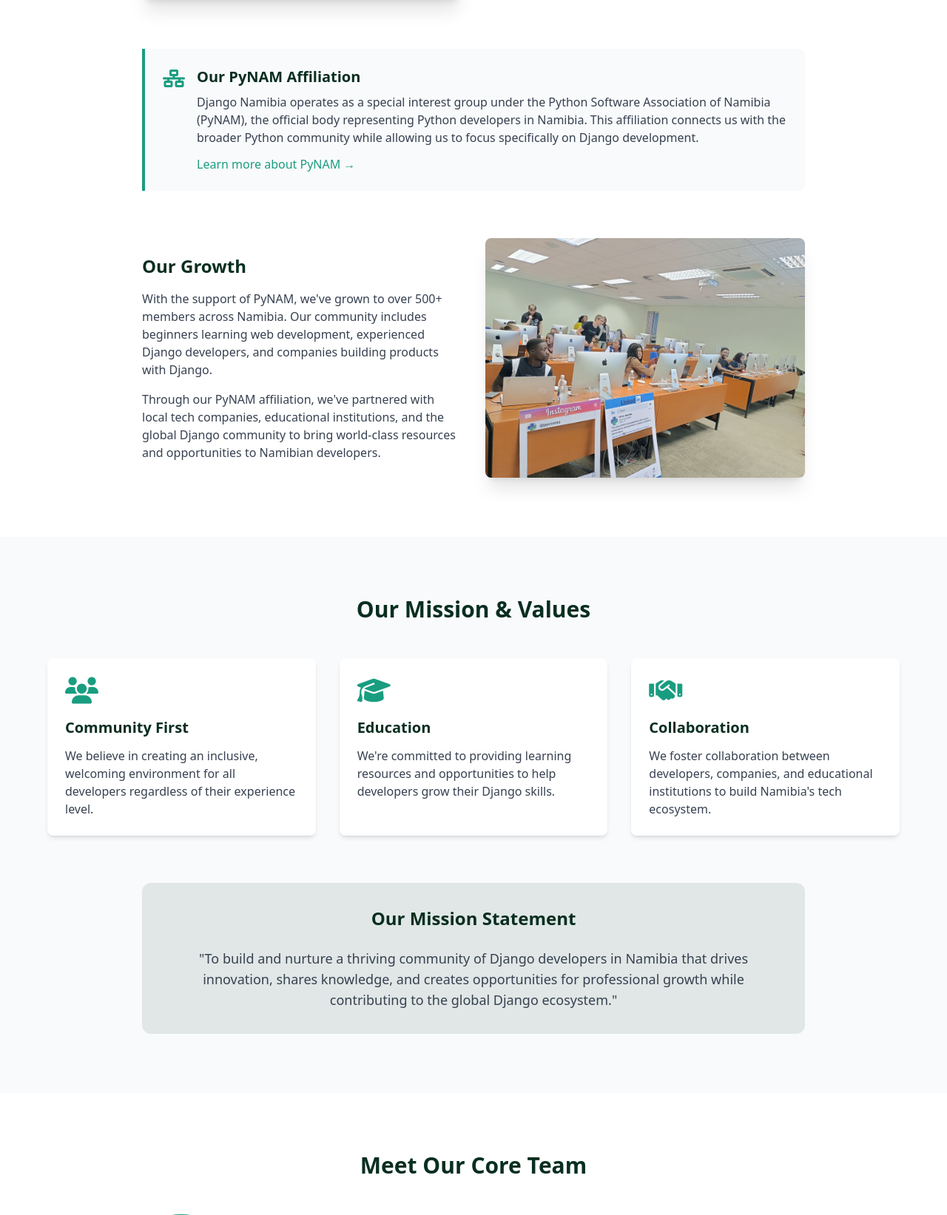
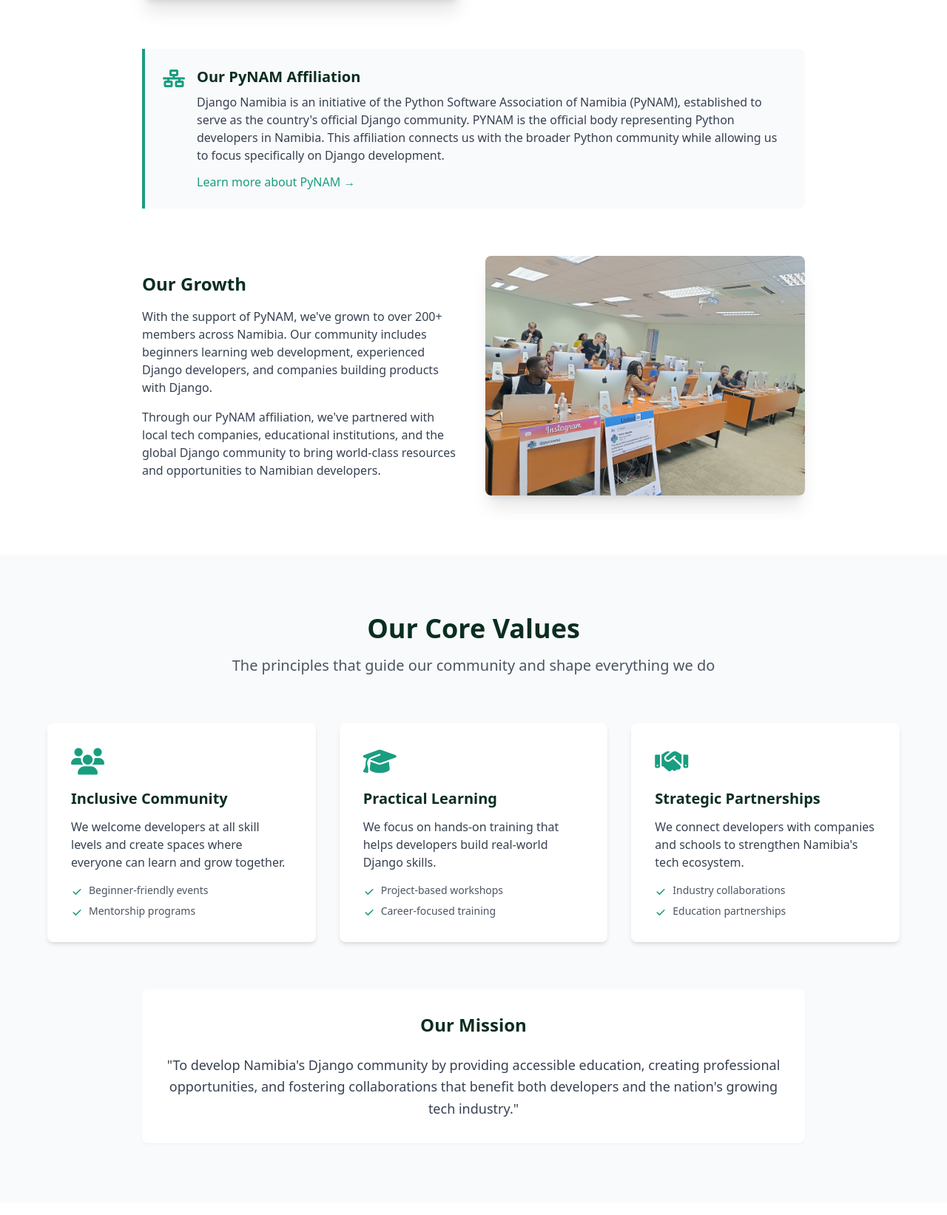
Before and after one commit to Ngazetungue/django-namibia, a Django app: page /about/ in a window 1280 px wide. Shown: the part 874-2517 px from the top of the page at 74% size. Run offline with Django 5.2, Linux system fonts and the light colour scheme; some libraries are stand-ins or nearby versions.

Commit message:
fix the paragraphs

```diff
--- a/website/templates/website/about.html
+++ b/website/templates/website/about.html
@@ -42,7 +42,8 @@
                         <div>
                             <h4 class="text-xl font-semibold text-django-green mb-2">Our PyNAM Affiliation</h4>
                             <p class="text-gray-700">
-                                Django Namibia operates as a special interest group under the Python Software Association of Namibia (PyNAM), the official body representing Python developers in Namibia. This affiliation connects us with the broader Python community while allowing us to focus specifically on Django development.
+                                Django Namibia is an initiative of the Python Software Association of Namibia (PyNAM), established to serve as the country's official Django community. PYNAM is the official body representing Python developers in Namibia.
+                                This affiliation connects us with the broader Python community while allowing us to focus specifically on Django development.
                             </p>
                             <a href="https://www.pythonnamibia.org/" target="_blank" class="inline-block mt-3 text-django-teal hover:underline font-medium">
                                 Learn more about PyNAM →
@@ -59,7 +60,7 @@
                     <div class="order-2 md:order-1" data-aos="fade-left">
                         <h3 class="text-2xl font-semibold text-django-green mb-4">Our Growth</h3>
                         <p class="text-gray-700 mb-4">
-                            With the support of PyNAM, we've grown to over 500+ members across Namibia. Our community includes beginners learning web development, experienced Django developers, and companies building products with Django.
+                            With the support of PyNAM, we've grown to over 200+ members across Namibia. Our community includes beginners learning web development, experienced Django developers, and companies building products with Django.
                         </p>
                         <p class="text-gray-700">
                             Through our PyNAM affiliation, we've partnered with local tech companies, educational institutions, and the global Django community to bring world-class resources and opportunities to Namibian developers.
@@ -73,53 +74,99 @@
     <!-- Mission and Values Section -->
     <section class="py-20 bg-gray-50">
         <div class="container mx-auto px-4">
-            <h2 class="text-3xl font-bold text-center text-django-green mb-12" data-aos="fade-up">Our Mission & Values
-            </h2>
+            <div class="text-center mb-16" data-aos="fade-up">
+                <h2 class="text-4xl font-bold text-django-green mb-4">Our Core Values</h2>
+                <p class="text-xl text-gray-600 max-w-3xl mx-auto">
+                    The principles that guide our community and shape everything we do
+                </p>
+            </div>
 
             <div class="grid md:grid-cols-3 gap-8 max-w-6xl mx-auto">
-                <div class="bg-white p-6 rounded-lg shadow-md hover:shadow-lg transition" data-aos="fade-up"
-                    data-aos-delay="100">
+                <!-- Community Card -->
+                <div class="bg-white p-8 rounded-lg shadow-md hover:shadow-lg transition"
+                    data-aos="fade-up" data-aos-delay="100">
                     <div class="text-django-teal text-4xl mb-4">
                         <i class="fas fa-users"></i>
                     </div>
-                    <h3 class="text-xl font-semibold mb-3 text-django-green">Community First</h3>
-                    <p class="text-gray-700">
-                        We believe in creating an inclusive, welcoming environment for all developers regardless of
-                        their experience level.
+                    <h3 class="text-xl font-semibold mb-3 text-django-green">Inclusive Community</h3>
+                    <p class="text-gray-700 mb-4">
+                        We welcome developers at all skill levels and create spaces where everyone can learn and grow together.
                     </p>
+                    <ul class="text-sm text-gray-600 space-y-2">
+                        <li class="flex items-start">
+                            <svg class="h-4 w-4 text-django-teal mt-1 mr-2" fill="currentColor" viewBox="0 0 20 20">
+                                <path fill-rule="evenodd" d="M16.707 5.293a1 1 0 010 1.414l-8 8a1 1 0 01-1.414 0l-4-4a1 1 0 011.414-1.414L8 12.586l7.293-7.293a1 1 0 011.414 0z" clip-rule="evenodd"/>
+                            </svg>
+                            <span>Beginner-friendly events</span>
+                        </li>
+                        <li class="flex items-start">
+                            <svg class="h-4 w-4 text-django-teal mt-1 mr-2" fill="currentColor" viewBox="0 0 20 20">
+                                <path fill-rule="evenodd" d="M16.707 5.293a1 1 0 010 1.414l-8 8a1 1 0 01-1.414 0l-4-4a1 1 0 011.414-1.414L8 12.586l7.293-7.293a1 1 0 011.414 0z" clip-rule="evenodd"/>
+                            </svg>
+                            <span>Mentorship programs</span>
+                        </li>
+                    </ul>
                 </div>
 
-                <div class="bg-white p-6 rounded-lg shadow-md hover:shadow-lg transition" data-aos="fade-up"
-                    data-aos-delay="200">
+                <!-- Education Card -->
+                <div class="bg-white p-8 rounded-lg shadow-md hover:shadow-lg transition"
+                    data-aos="fade-up" data-aos-delay="200">
                     <div class="text-django-teal text-4xl mb-4">
                         <i class="fas fa-graduation-cap"></i>
                     </div>
-                    <h3 class="text-xl font-semibold mb-3 text-django-green">Education</h3>
-                    <p class="text-gray-700">
-                        We're committed to providing learning resources and opportunities to help developers grow their
-                        Django skills.
+                    <h3 class="text-xl font-semibold mb-3 text-django-green">Practical Learning</h3>
+                    <p class="text-gray-700 mb-4">
+                        We focus on hands-on training that helps developers build real-world Django skills.
                     </p>
+                    <ul class="text-sm text-gray-600 space-y-2">
+                        <li class="flex items-start">
+                            <svg class="h-4 w-4 text-django-teal mt-1 mr-2" fill="currentColor" viewBox="0 0 20 20">
+                                <path fill-rule="evenodd" d="M16.707 5.293a1 1 0 010 1.414l-8 8a1 1 0 01-1.414 0l-4-4a1 1 0 011.414-1.414L8 12.586l7.293-7.293a1 1 0 011.414 0z" clip-rule="evenodd"/>
+                            </svg>
+                            <span>Project-based workshops</span>
+                        </li>
+                        <li class="flex items-start">
+                            <svg class="h-4 w-4 text-django-teal mt-1 mr-2" fill="currentColor" viewBox="0 0 20 20">
+                                <path fill-rule="evenodd" d="M16.707 5.293a1 1 0 010 1.414l-8 8a1 1 0 01-1.414 0l-4-4a1 1 0 011.414-1.414L8 12.586l7.293-7.293a1 1 0 011.414 0z" clip-rule="evenodd"/>
+                            </svg>
+                            <span>Career-focused training</span>
+                        </li>
+                    </ul>
                 </div>
 
-                <div class="bg-white p-6 rounded-lg shadow-md hover:shadow-lg transition" data-aos="fade-up"
-                    data-aos-delay="300">
+                <!-- Collaboration Card -->
+                <div class="bg-white p-8 rounded-lg shadow-md hover:shadow-lg transition"
+                    data-aos="fade-up" data-aos-delay="300">
                     <div class="text-django-teal text-4xl mb-4">
                         <i class="fas fa-handshake"></i>
                     </div>
-                    <h3 class="text-xl font-semibold mb-3 text-django-green">Collaboration</h3>
-                    <p class="text-gray-700">
-                        We foster collaboration between developers, companies, and educational institutions to build
-                        Namibia's tech ecosystem.
+                    <h3 class="text-xl font-semibold mb-3 text-django-green">Strategic Partnerships</h3>
+                    <p class="text-gray-700 mb-4">
+                        We connect developers with companies and schools to strengthen Namibia's tech ecosystem.
                     </p>
+                    <ul class="text-sm text-gray-600 space-y-2">
+                        <li class="flex items-start">
+                            <svg class="h-4 w-4 text-django-teal mt-1 mr-2" fill="currentColor" viewBox="0 0 20 20">
+                                <path fill-rule="evenodd" d="M16.707 5.293a1 1 0 010 1.414l-8 8a1 1 0 01-1.414 0l-4-4a1 1 0 011.414-1.414L8 12.586l7.293-7.293a1 1 0 011.414 0z" clip-rule="evenodd"/>
+                            </svg>
+                            <span>Industry collaborations</span>
+                        </li>
+                        <li class="flex items-start">
+                            <svg class="h-4 w-4 text-django-teal mt-1 mr-2" fill="currentColor" viewBox="0 0 20 20">
+                                <path fill-rule="evenodd" d="M16.707 5.293a1 1 0 010 1.414l-8 8a1 1 0 01-1.414 0l-4-4a1 1 0 011.414-1.414L8 12.586l7.293-7.293a1 1 0 011.414 0z" clip-rule="evenodd"/>
+                            </svg>
+                            <span>Education partnerships</span>
+                        </li>
+                    </ul>
                 </div>
             </div>
 
-            <div class="mt-16 max-w-4xl mx-auto bg-django-light-green bg-opacity-10 p-8 rounded-xl" data-aos="fade-up">
-                <h3 class="text-2xl font-semibold text-center text-django-green mb-6">Our Mission Statement</h3>
-                <p class="text-gray-700 text-center text-lg">
-                    "To build and nurture a thriving community of Django developers in Namibia that drives innovation,
-                    shares knowledge, and creates opportunities for professional growth while contributing to the global
-                    Django ecosystem."
+            <!-- Mission Statement -->
+            <div class="mt-16 max-w-4xl mx-auto bg-white p-8 rounded-lg shadow-sm" data-aos="fade-up">
+                <h3 class="text-2xl font-semibold text-center text-django-green mb-6">Our Mission</h3>
+                <p class="text-gray-700 text-center text-lg leading-relaxed">
+                    "To develop Namibia's Django community by providing accessible education, creating professional opportunities,
+                    and fostering collaborations that benefit both developers and the nation's growing tech industry."
                 </p>
             </div>
         </div>
```
Also changed, not shown: website/templates/website/coc.html (+6 -7 lines).
